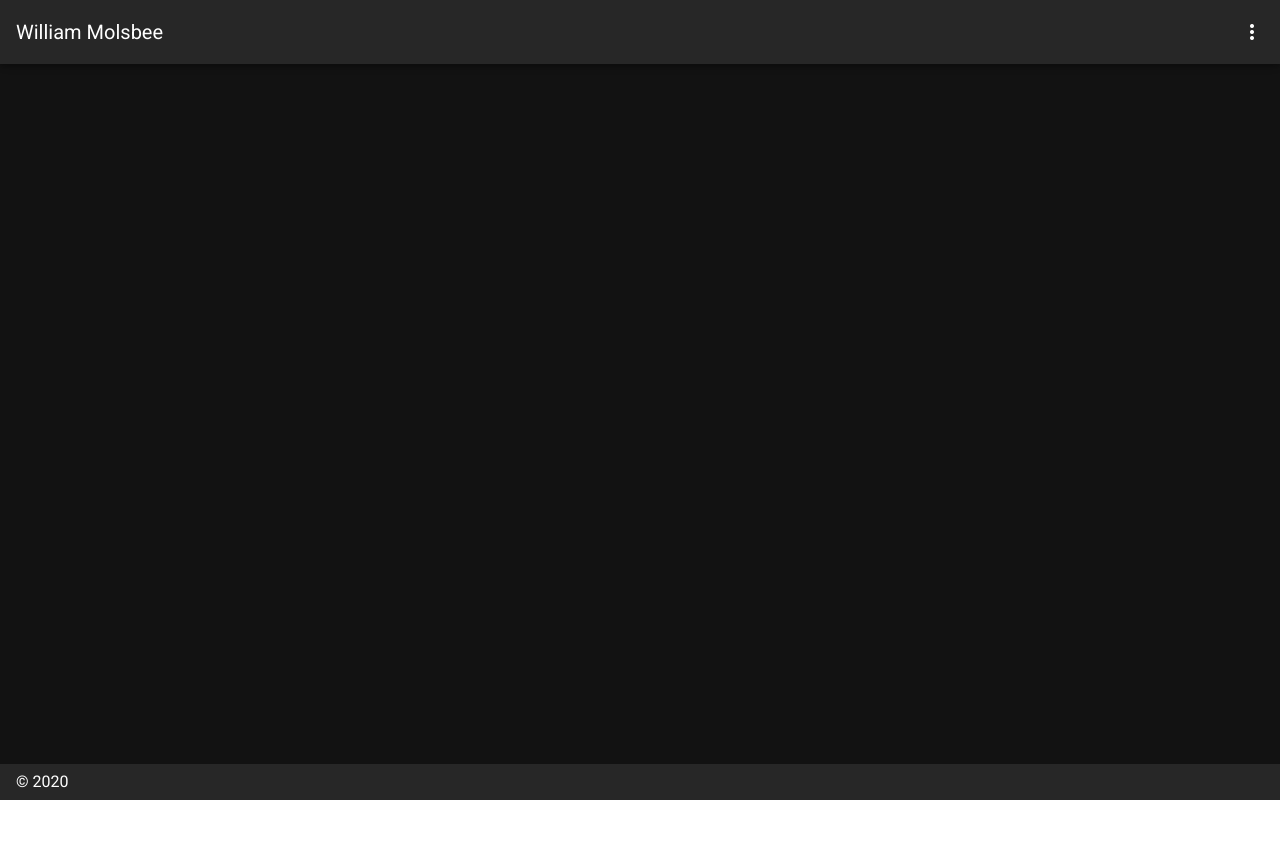
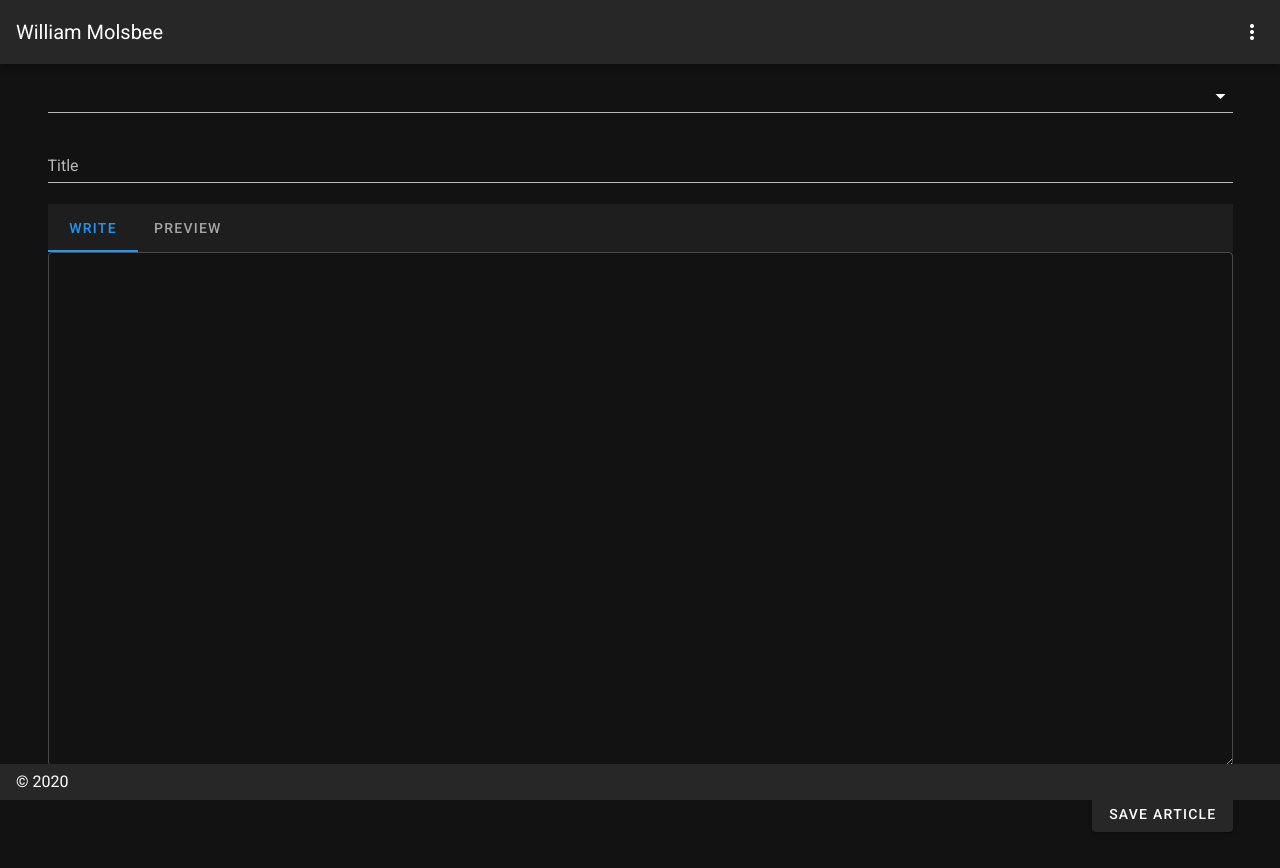
Before and after one commit to Molsbee/blog, a Vue app in the folder frontend/: page /admin/edit in a window 1280 px wide. Before the commit the page ends 800 px from the top, so only its background shows below. Built offline with nearby package versions, Linux system fonts and the light colour scheme; no server answers.

Commit message:
Started to stub out EditBlog page along with added binding for title to WriteBlog page.

```diff
--- a/frontend/src/views/EditBlog.vue
+++ b/frontend/src/views/EditBlog.vue
@@ -1,9 +1,59 @@
 <template>
-
+    <div class="create">
+        <v-row>
+            <v-select>Select Blog</v-select>
+        </v-row>
+        <v-row>
+            <v-text-field label="Title" v-bind="blog_title"></v-text-field>
+        </v-row>
+        <v-row>
+            <v-tabs>
+                <v-tab @click="write">Write</v-tab>
+                <v-tab @click="showHTML">Preview</v-tab>
+            </v-tabs>
+        </v-row>
+        <v-row v-show="!show_html" style="height: 100%">
+            <v-textarea
+                    outlined
+                    name="article"
+                    v-model="blog_markdown"
+                    rows="18"
+            ></v-textarea>
+        </v-row>
+        <v-row v-show="show_html" style="height: 100%">
+            <div v-html="blog_html"></div>
+        </v-row>
+        <v-row>
+            <v-spacer></v-spacer>
+            <v-btn @click="submit">Save Article</v-btn>
+        </v-row>
+    </div>
 </template>
 
 <script>
     export default {
-        name: 'EditBlog'
+        name: 'EditBlog',
+        data() {
+            return {
+                blog_title: "",
+                blog_markdown: "",
+                blog_html: "",
+                show_html: false
+            }
+        },
+        methods: {
+            write: function() {
+                this.show_html = false
+            },
+            showHTML: function() {
+                console.log(this)
+                console.log(this.blog_markdown)
+                this.blog_html = converter.makeHtml(this.blog_markdown)
+                this.show_html = true
+            },
+            submit: function() {
+                // Implement
+            }
+        }
     }
 </script>
--- a/frontend/src/views/WriteBlog.vue
+++ b/frontend/src/views/WriteBlog.vue
@@ -4,7 +4,7 @@
             <h3>Create a new blog page</h3>
         </v-row>
         <v-row>
-            <v-text-field label="Title"></v-text-field>
+            <v-text-field label="Title" v-bind="blog_title"></v-text-field>
         </v-row>
         <v-row>
             <v-tabs>
@@ -38,6 +38,7 @@
         name: 'WriteBlog',
         data() {
             return {
+                blog_title: "",
                 blog_markdown: "",
                 blog_html: "",
                 show_html: false
```
